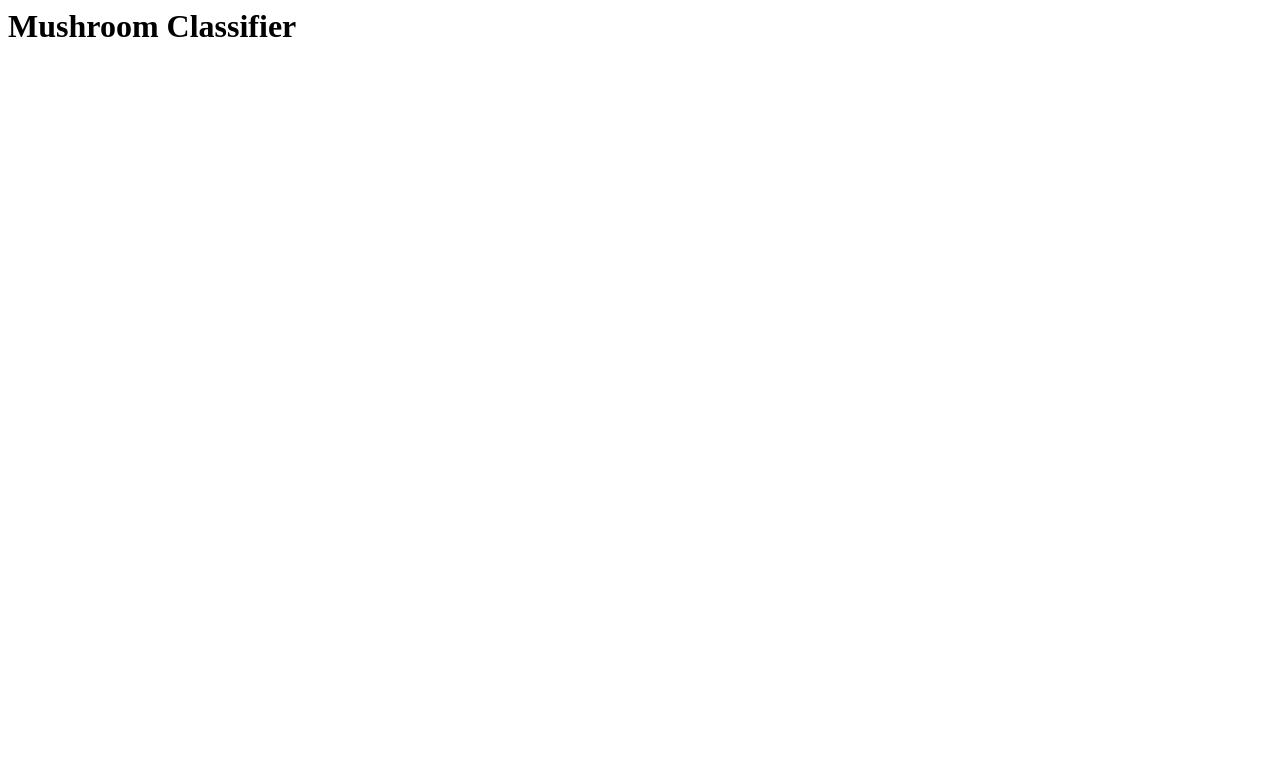
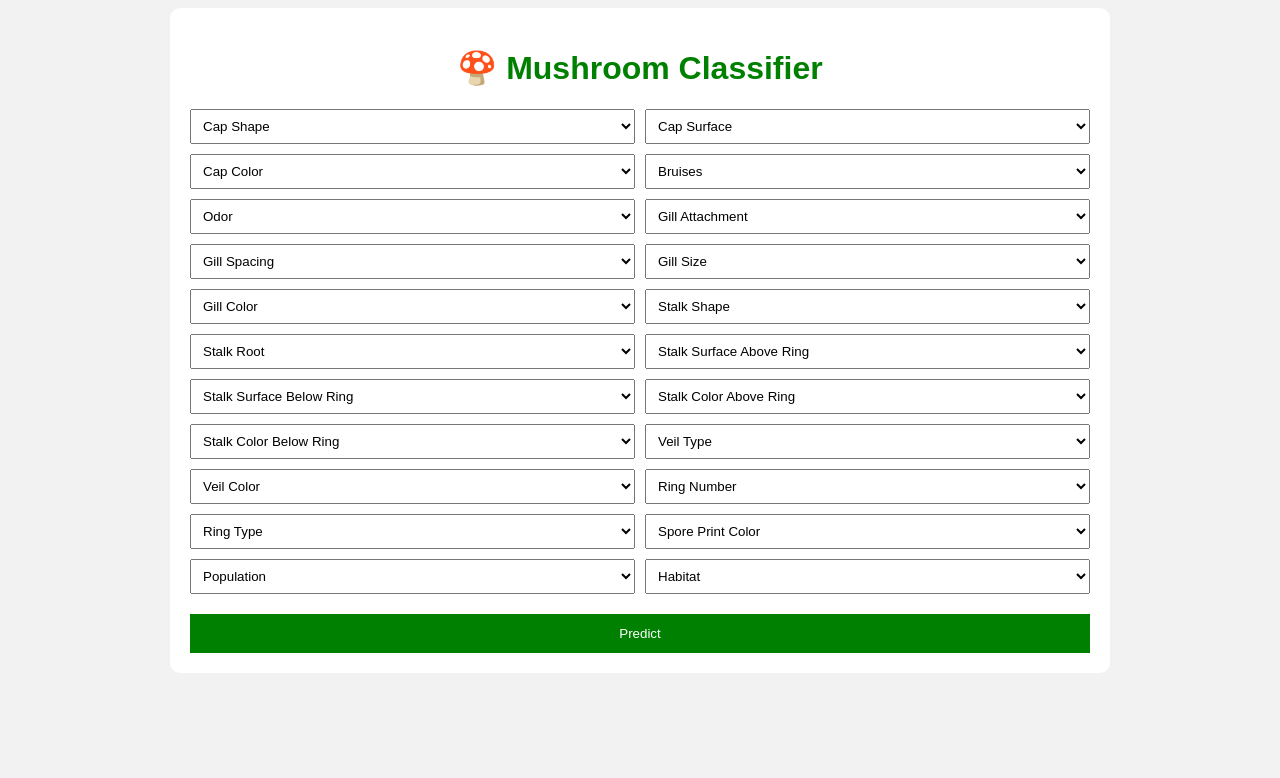
Before and after one commit to Aasthapandit/mushroom-classification-web, a Flask app: page / in a window 1280 px wide. Before the commit the part shown is almost empty. Shown: the top 778 px of the page. Run offline with Flask 3, Linux system fonts and the light colour scheme; parts of the project's set-up code (start-up, migrations or seed data) failed here and were passed over.

Commit message:
Update index.html

```diff
--- a/templates/index.html
+++ b/templates/index.html
@@ -1 +1,167 @@
-<h1>Mushroom Classifier</h1>
+<!DOCTYPE html>
+<html lang="en">
+<head>
+    <meta charset="UTF-8">
+    <title>Mushroom Classifier</title>
+    <style>
+        body {
+            font-family: Arial;
+            background: #f2f2f2;
+        }
+
+        .container {
+            width: 90%;
+            max-width: 900px;
+            margin: auto;
+            background: white;
+            padding: 20px;
+            border-radius: 10px;
+        }
+
+        h1 {
+            text-align: center;
+            color: green;
+        }
+
+        .grid {
+            display: grid;
+            grid-template-columns: repeat(2, 1fr);
+            gap: 10px;
+        }
+
+        select {
+            width: 100%;
+            padding: 8px;
+        }
+
+        button {
+            width: 100%;
+            padding: 12px;
+            margin-top: 20px;
+            background: green;
+            color: white;
+            border: none;
+            cursor: pointer;
+        }
+
+        .result {
+            margin-top: 20px;
+            text-align: center;
+            font-size: 20px;
+        }
+    </style>
+</head>
+
+<body>
+
+<div class="container">
+    <h1>🍄 Mushroom Classifier</h1>
+
+    <form action="/predict" method="POST">
+
+        <div class="grid">
+
+            <select name="cap_shape">
+                <option value="x">Cap Shape</option>
+            </select>
+
+            <select name="cap_surface">
+                <option value="s">Cap Surface</option>
+            </select>
+
+            <select name="cap_color">
+                <option value="n">Cap Color</option>
+            </select>
+
+            <select name="bruises">
+                <option value="t">Bruises</option>
+            </select>
+
+            <select name="odor">
+                <option value="n">Odor</option>
+            </select>
+
+            <select name="gill_attachment">
+                <option value="f">Gill Attachment</option>
+            </select>
+
+            <select name="gill_spacing">
+                <option value="c">Gill Spacing</option>
+            </select>
+
+            <select name="gill_size">
+                <option value="b">Gill Size</option>
+            </select>
+
+            <select name="gill_color">
+                <option value="k">Gill Color</option>
+            </select>
+
+            <select name="stalk_shape">
+                <option value="e">Stalk Shape</option>
+            </select>
+
+            <select name="stalk_root">
+                <option value="b">Stalk Root</option>
+            </select>
+
+            <select name="stalk_surface_above_ring">
+                <option value="s">Stalk Surface Above Ring</option>
+            </select>
+
+            <select name="stalk_surface_below_ring">
+                <option value="s">Stalk Surface Below Ring</option>
+            </select>
+
+            <select name="stalk_color_above_ring">
+                <option value="w">Stalk Color Above Ring</option>
+            </select>
+
+            <select name="stalk_color_below_ring">
+                <option value="w">Stalk Color Below Ring</option>
+            </select>
+
+            <select name="veil_type">
+                <option value="p">Veil Type</option>
+            </select>
+
+            <select name="veil_color">
+                <option value="w">Veil Color</option>
+            </select>
+
+            <select name="ring_number">
+                <option value="o">Ring Number</option>
+            </select>
+
+            <select name="ring_type">
+                <option value="p">Ring Type</option>
+            </select>
+
+            <select name="spore_print_color">
+                <option value="k">Spore Print Color</option>
+            </select>
+
+            <select name="population">
+                <option value="v">Population</option>
+            </select>
+
+            <select name="habitat">
+                <option value="d">Habitat</option>
+            </select>
+
+        </div>
+
+        <button type="submit">Predict</button>
+    </form>
+
+    {% if prediction %}
+    <div class="result">
+        <h2>{{ prediction }}</h2>
+        <p>Probability: {{ probability }}</p>
+    </div>
+    {% endif %}
+
+</div>
+
+</body>
+</html>
```
